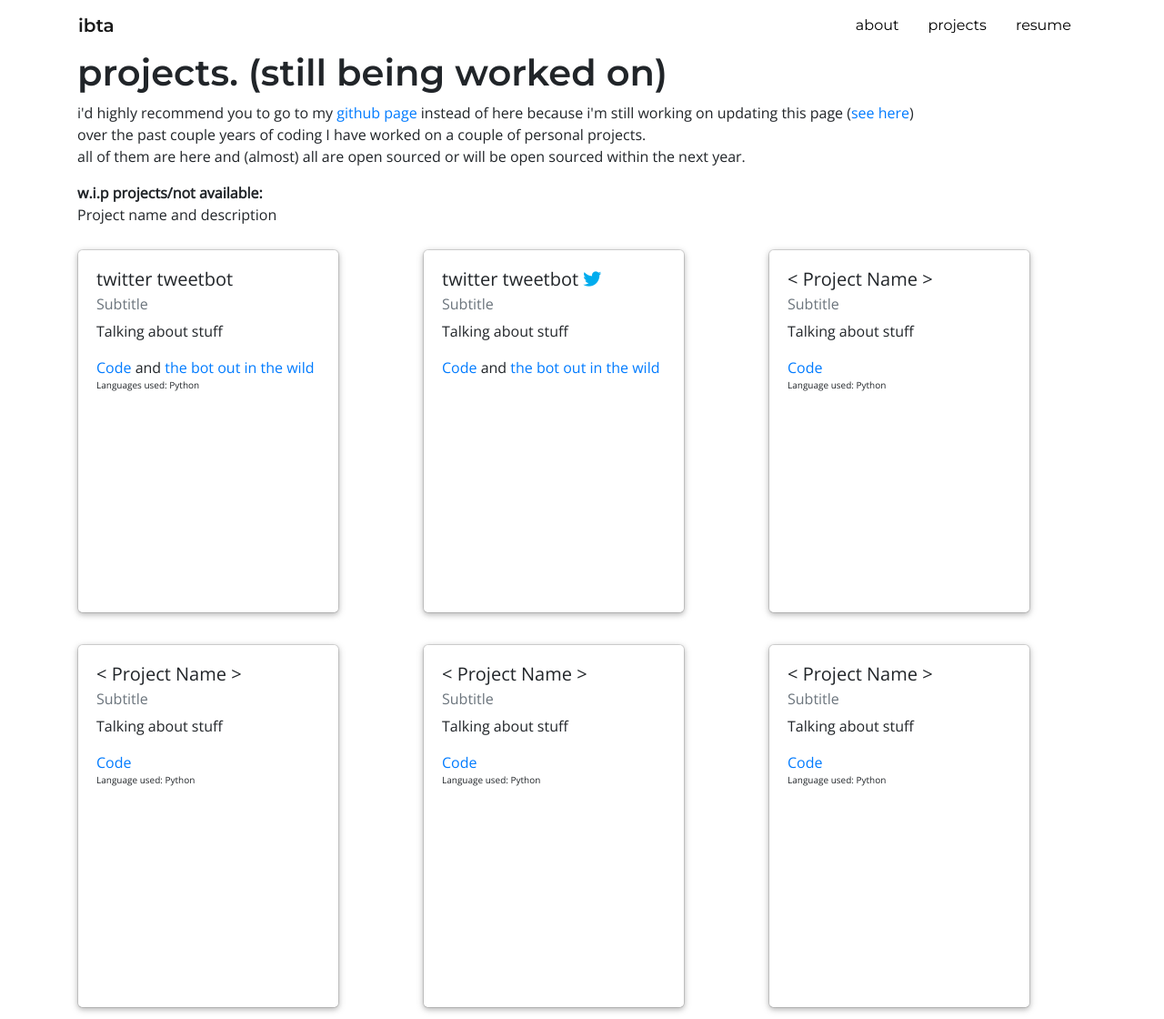
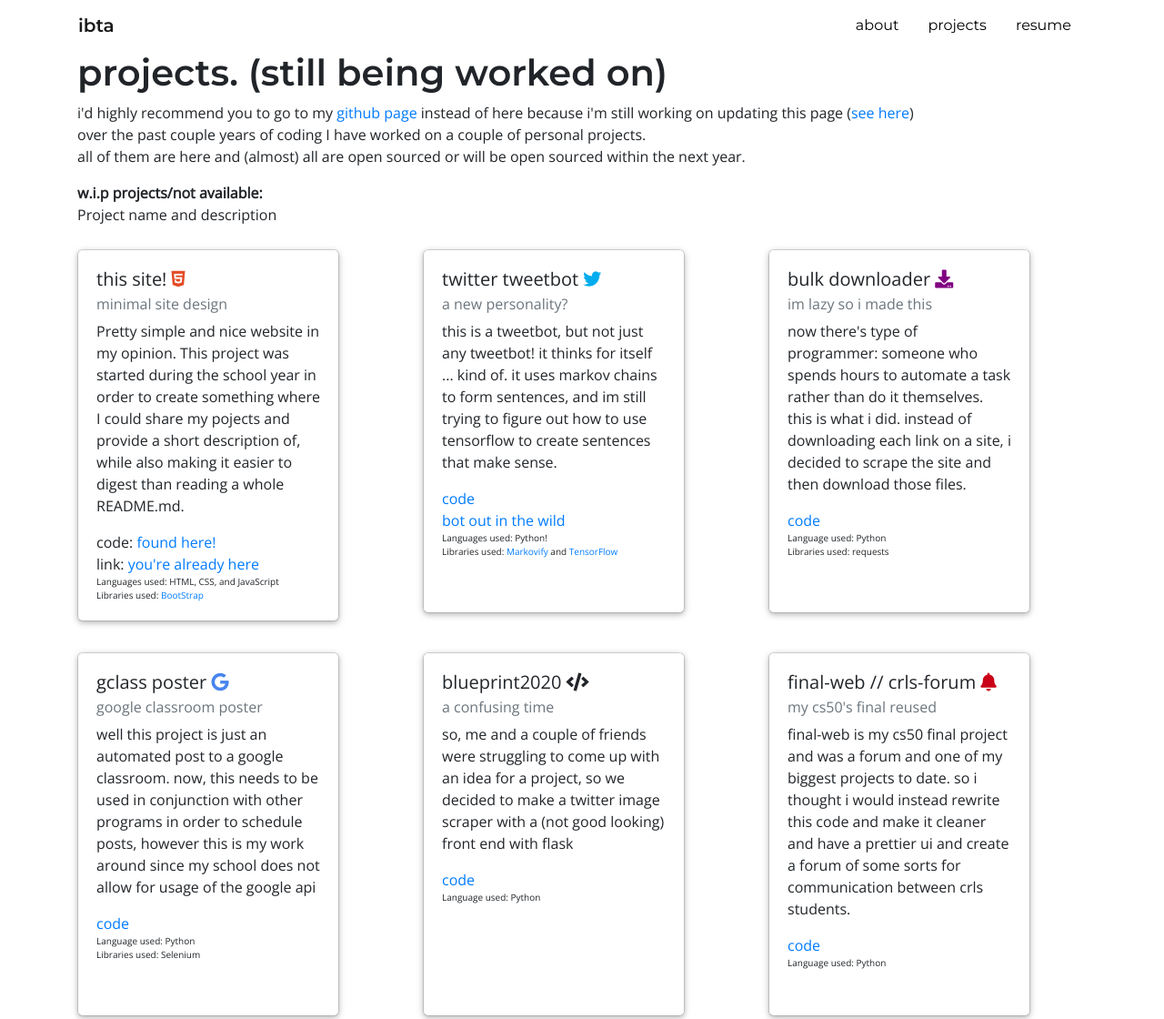
Before and after one commit to ibta/eeeebta.github.io-archive, a plain HTML site: page projects.html in a window 1280 px wide. Shown: the top 1120 px of the page at 91% size. Drawn offline with nearby package versions, Linux system fonts and the light colour scheme.

Commit message:
Updated Projects page

```diff
--- a/projects.html
+++ b/projects.html
@@ -62,13 +62,16 @@
                     <div class="col-sm">
                         <div class="card" style="width: 18rem;">
                             <div class="card-body">
-                                <h5 class="card-title">twitter tweetbot</h5>
-                                <h6 class="card-subtitle mb-2 text-muted">Subtitle</h6>
-                                <p class="card-text">Talking about stuff</p>
-                                <a href="https://github.com/eeeebta/crls-tweetbot" target="_blank" class="card-link">Code</a>
-                                and
-                                <a href="https://twitter.com/CRLS_Tweetbot" target="_blank">the bot out in the wild</a>
-                                <p class="sub-font">Languages used: Python</p>
+                                <h5 class="card-title">this site! <i style="color: #e34c26;" class="fab fa-html5"></i></h5>
+                                <h6 class="card-subtitle mb-2 text-muted">minimal site design</h6>
+                                <p class="card-text">Pretty simple and nice website in my opinion. This project was started during the school
+                                    year in order to create something where I could share my pojects and provide a short description of,
+                                    while also making it easier to digest than reading a whole README.md.</p>
+                                <b>code:</b> <a href="https://github.com/eeeebta/eeeebta.github.io" target="_blank" class="card-link">found here!</a>
+                                <br>
+                                <b>link:</b> <a href="https://eeeebta.github.io" target="_blank" class="card-link">you're already here</a>
+                                <p class="sub-font">Languages used: HTML, CSS, and JavaScript</p>
+                                <p class="sub-font">Libraries used: <a href="https://getbootstrap.com">BootStrap</a></p>
                             </div>
                         </div>
                     </div>
@@ -77,11 +80,14 @@
                         <div class="card" style="width: 18rem;">
                             <div class="card-body">
                                 <h5 class="card-title">twitter tweetbot <i style="color: #00acee;" class="fab fa-twitter"></i></h5>
-                                <h6 class="card-subtitle mb-2 text-muted">Subtitle</h6>
-                                <p class="card-text">Talking about stuff</p>
-                                <a href="https://github.com/eeeebta/crls-tweetbot" target="_blank" class="card-link">Code</a>
-                                and
-                                <a href="https://twitter.com/CRLS_Tweetbot" target="_blank">the bot out in the wild</a>
+                                <h6 class="card-subtitle mb-2 text-muted">a new personality?</h6>
+                                <p class="card-text">this is a tweetbot, but not just any tweetbot! it thinks for itself ... kind of. it uses markov chains
+                                    to form sentences, and im still trying to figure out how to use tensorflow to create sentences that make sense.</p>
+                                <a href="https://github.com/eeeebta/crls-tweetbot" target="_blank" class="card-link">code</a>
+                                <br>
+                                <a href="https://twitter.com/CRLS_Tweetbot" target="_blank" class="card-link">bot out in the wild</a>
+                                <p class="sub-font">Languages used: Python!</p>
+                                <p class="sub-font" >Libraries used: <a href="https://github.com/jsvine/markovify">Markovify</a> and <a href="https://www.tensorflow.org">TensorFlow</a></p>
                             </div>
                         </div>
                     </div>
@@ -89,11 +95,13 @@
                     <div class="col-sm">
                         <div class="card" style="width: 18rem;">
                             <div class="card-body">
-                                <h5 class="card-title">< Project Name ></h5>
-                                <h6 class="card-subtitle mb-2 text-muted">Subtitle</h6>
-                                <p class="card-text">Talking about stuff</p>
-                                <a href="https://github.com/eeeebta/eeeebta" target="_blank" class="card-link">Code</a>
+                                <h5 class="card-title">bulk downloader <i style="color: purple;" class="fas fa-download"></i></h5>
+                                <h6 class="card-subtitle mb-2 text-muted">im lazy so i made this</h6>
+                                <p class="card-text">now there's type of programmer: someone who spends hours to automate a task rather than do it themselves.
+                                     this is what i did. instead of downloading each link on a site, i decided to scrape the site and then download those files.</p>
+                                <a href="https://github.com/eeeebta/bulk-downloader" target="_blank" class="card-link">code</a>
                                 <p class="sub-font">Language used: Python</p>
+                                <p class="sub-font">Libraries used: requests</p>
                             </div>
                         </div>
                     </div>
@@ -105,10 +113,26 @@
                     <div class="col-sm">
                         <div class="card" style="width: 18rem;">
                             <div class="card-body">
-                                <h5 class="card-title">< Project Name ></h5>
-                                <h6 class="card-subtitle mb-2 text-muted">Subtitle</h6>
-                                <p class="card-text">Talking about stuff</p>
-                                <a href="https://github.com/eeeebta/eeeebta" target="_blank" class="card-link">Code</a>
+                                <h5 class="card-title">gclass poster <i style="color: #4885ed;" class="fab fa-google"></i></h5>
+                                <h6 class="card-subtitle mb-2 text-muted">google classroom poster</h6>
+                                <p class="card-text">well this project is just an automated post to a google classroom. now,
+                                    this needs to be used in conjunction with other programs in order to schedule posts, however
+                                    this is my work around since my school does not allow for usage of the google api</p>
+                                <a href="https://github.com/eeeebta/gclass_poster" target="_blank" class="card-link">code</a>
+                                <p class="sub-font">Language used: Python</p>
+                                <p class="sub-font">Libraries used: Selenium</p>
+                            </div>
+                        </div>
+                    </div>
+
+                    <div class="col-sm">
+                        <div class="card" style="width: 18rem;">
+                            <div class="card-body">
+                                <h5 class="card-title">blueprint2020 <i class="fas fa-code"></i></h5>
+                                <h6 class="card-subtitle mb-2 text-muted">a confusing time</h6>
+                                <p class="card-text">so, me and a couple of friends were struggling to come up with an idea for a project,
+                                    so we decided to make a twitter image scraper with a (not good looking) front end with flask</p>
+                                <a href="https://github.com/eeeebta/blueprint2020" target="_blank" class="card-link">code</a>
                                 <p class="sub-font">Language used: Python</p>
                             </div>
                         </div>
@@ -117,26 +141,35 @@
                     <div class="col-sm">
                         <div class="card" style="width: 18rem;">
                             <div class="card-body">
-                                <h5 class="card-title">< Project Name ></h5>
-                                <h6 class="card-subtitle mb-2 text-muted">Subtitle</h6>
-                                <p class="card-text">Talking about stuff</p>
-                                <a href="https://github.com/eeeebta/eeeebta" target="_blank" class="card-link">Code</a>
+                                <h5 class="card-title">final-web // crls-forum <i style="color: #c90016;" class="fas fa-bell"></i></h5>
+                                <h6 class="card-subtitle mb-2 text-muted">my cs50's final reused</h6>
+                                <p class="card-text">final-web is my cs50 final project and was a forum and one of my biggest projects to date.
+                                    so i thought i would instead rewrite this code and make it cleaner and have a prettier ui and create a
+                                    forum of some sorts for communication between crls students.</p>
+                                <a href="https://github.com/eeeebta/final-web" target="_blank" class="card-link">code</a>
                                 <p class="sub-font">Language used: Python</p>
                             </div>
                         </div>
                     </div>
 
+                </div>
+                <br>
+                <div class="row">
+                    <div class="col-sm"></div>
+
                     <div class="col-sm">
                         <div class="card" style="width: 18rem;">
                             <div class="card-body">
-                                <h5 class="card-title">< Project Name ></h5>
-                                <h6 class="card-subtitle mb-2 text-muted">Subtitle</h6>
-                                <p class="card-text">Talking about stuff</p>
-                                <a href="https://github.com/eeeebta/eeeebta" target="_blank" class="card-link">Code</a>
+                                <h5 class="card-title">MACovidGrapher <i style="color: green;" class="fas fa-virus"></i> </h5>
+                                <h6 class="card-subtitle mb-2 text-muted">sars-cov-2 grapher</h6>
+                                <p class="card-text">using data provided by massachusetts, this program automatically generates a graph.</p>
+                                <a href="https://github.com/eeeebta/MACovidGrapher" target="_blank" class="card-link">code</a>
                                 <p class="sub-font">Language used: Python</p>
                             </div>
                         </div>
                     </div>
+
+                    <div class="col-sm"></div>
 
                 </div>
             </div>
```
Also changed, not shown: css/all.min.css, webfonts/fa-brands-400.svg, webfonts/fa-brands-400.ttf, webfonts/fa-brands-400.woff, webfonts/fa-brands-400.woff2, webfonts/fa-regular-400.svg, webfonts/fa-regular-400.ttf, webfonts/fa-regular-400.woff, webfonts/fa-regular-400.woff2, webfonts/fa-solid-900.svg, webfonts/fa-solid-900.ttf, webfonts/fa-solid-900.woff, webfonts/fa-solid-900.woff2, 3 other files.
